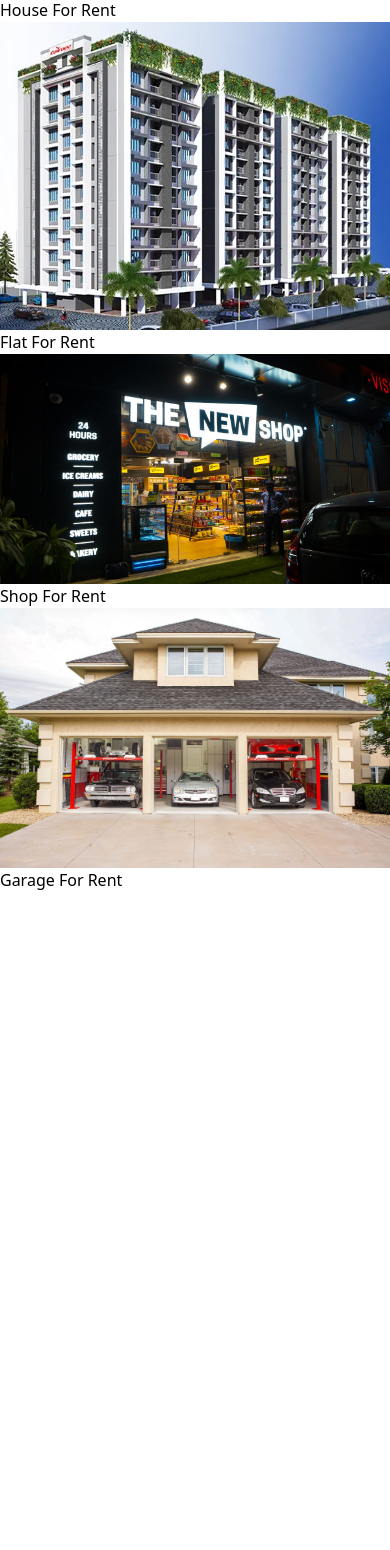
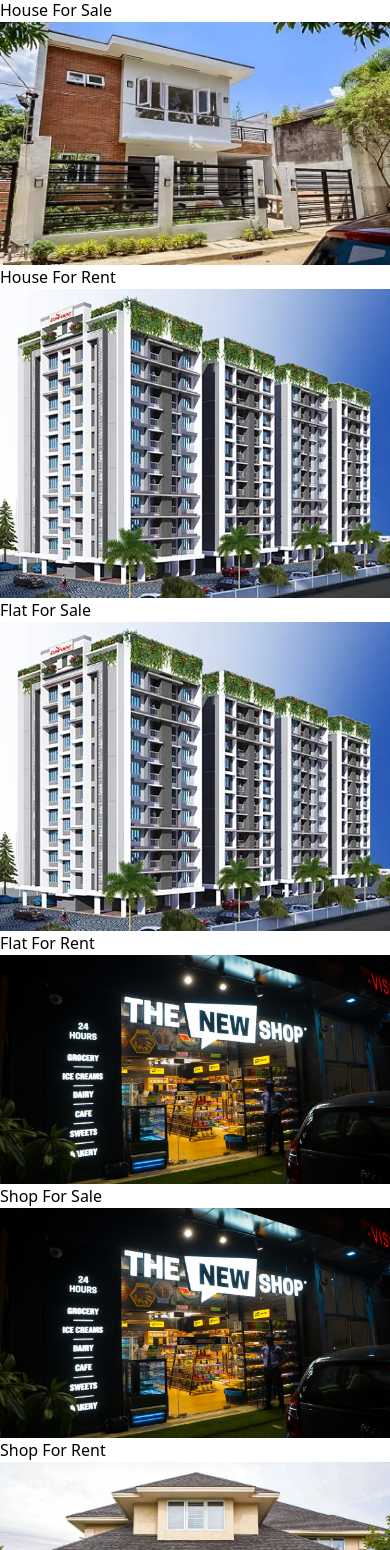
Before and after one commit to prince-kb/project, a React (Vite) app: page / in a window 390 px wide. Shown: the part 450-2000 px from the top of the page. Before the commit the page ends 1342 px from the top, so only its background shows below. Built offline with nearby package versions, Linux system fonts and the light colour scheme.

Commit message:
upadted home.jsx

```diff
--- a/src/components/Home.jsx
+++ b/src/components/Home.jsx
@@ -1,31 +1,52 @@
 import house from '../../public/assets/house/house10.jpg'
 import flat from '../../public/assets/flate/flat.jpg'
 import shop from '../../public/assets/shop/Store.jpg'
-import garage from '../../public/assets/garage.jpg'
+import garage from '../../public/assets/Garage/garage.jpg'
 
 const Home = () => {
   return (
     <div className='w-full'>
-
       <div className='flex flex-col md:flex-row justify-around my-10 px-4 md:px-0'>
-            <div className="h-[40vh] md:h-[40vh] w-full md:w-[28vw] rounded-xl shadow-md shadow-black mb-4 md:mb-0 hover:scale-105 hover:-translate-y-2 transition-all">
-                <img src={house} className='w-full md:w-[28vw] h-[35vh] rounded-t-xl' alt="House" />
-                <h1 className="text-center text-gray-800 font-bold text-xl italic relative top-[-5px] mt-2">House For Rent</h1>
+        <div className="h-[40vh] md:h-[40vh] w-full md:w-[28vw] rounded-xl shadow-md shadow-black mb-4 md:mb-0 transition-all delay-300 duration-200 ease-out hover:scale-105 hover:-translate-y-2 cursor-pointer border-2 border-[#4a4a4a]">
+          <img src={house} className='w-35vh md:w-[28vw] h-[35vh] rounded-t-xl' alt="House" />
+          <h1 className="text-center text-gray-800 font-semibold text-2xl italic relative top-[-5px] mt-2 shadow-sm">House For Sale</h1>
         </div>
-            <div className="h-[40vh] w-full md:w-[28vw] rounded-xl mb-4 md:mb-0 shadow-md shadow-black hover:scale-105 hover:-translate-y-2 transition-all">
-            <img src={flat} className='w-full md:w-[28vw] h-[35vh] rounded-t-xl' alt="Flat" />
-            <h1 className="text-center text-gray-800 font-bold text-xl italic relative top-[-5px] mt-2">Flat For Rent</h1>
+        <div className="h-[40vh] w-full md:w-[28vw] rounded-xl mb-4 md:mb-0 shadow-md shadow-black transition-all delay-300 duration-200 ease-out hover:scale-105 hover:-translate-y-2 cursor-pointer">
+          <img src={house} className='w-full md:w-[28vw] h-[35vh] rounded-t-xl' alt="Flat" />
+          <h1 className="text-center text-gray-800 font-semibold text-2xl italic relative top-[-5px] mt-2 shadow-sm">House For Rent</h1>
         </div>
       </div>
 
       <div className='flex flex-col md:flex-row justify-around my-10 px-4 md:px-0'>
-            <div className="h-[40vh] w-full md:w-[28vw] rounded-xl mb-4 md:mb-0 shadow-md shadow-black hover:scale-105 hover:-translate-y-2 transition-all">
+        <div className="h-[40vh] md:h-[40vh] w-full md:w-[28vw] rounded-xl shadow-md shadow-black mb-4 md:mb-0 transition-all delay-300 duration-200 ease-out hover:scale-105 hover:-translate-y-2 cursor-pointer">
+          <img src={flat} className='w-full md:w-[28vw] h-[35vh] rounded-t-xl' alt="House" />
+          <h1 className="text-center text-gray-800 font-semibold text-2xl italic relative top-[-5px] mt-2 shadow-sm">Flat For Sale</h1>
+        </div>
+        <div className="h-[40vh] w-full md:w-[28vw] rounded-xl mb-4 md:mb-0 shadow-md shadow-black transition-all delay-300 duration-200 ease-out hover:scale-105 hover:-translate-y-2 cursor-pointer">
+          <img src={flat} className='w-full md:w-[28vw] h-[35vh] rounded-t-xl' alt="Flat" />
+          <h1 className="text-center text-gray-800 font-semibold text-2xl italic relative top-[-5px] mt-2 shadow-sm">Flat For Rent</h1>
+        </div>
+      </div>
+
+      <div className='flex flex-col md:flex-row justify-around my-10 px-4 md:px-0'>
+        <div className="h-[40vh] w-full md:w-[28vw] rounded-xl mb-4 md:mb-0 shadow-md shadow-black transition-all delay-300 duration-200 ease-out hover:scale-105 hover:-translate-y-2 cursor-pointer">
           <img src={shop} className='w-full md:w-[28vw] h-[35vh] rounded-t-xl' alt="Shop" />
-            <h1 className="text-center text-gray-800 font-bold text-xl italic relative top-[-5px] mt-2">Shop For Rent</h1>
+          <h1 className="text-center text-gray-800 font-semibold text-2xl italic relative top-[-5px] mt-2 shadow-sm">Shop For Sale</h1>
         </div>
-            <div className="h-[40vh] w-full md:w-[28vw] rounded-xl shadow-md shadow-black hover:scale-105 hover:-translate-y-2 transition-all">
-            <img src={garage} className='w-full md:w-[28vw] h-[35vh] rounded-t-xl' alt="Garage" />
-            <h1 className="text-center text-gray-800 font-bold text-xl italic relative top-[-5px] mt-2">Garage For Rent</h1>
+        <div className="h-[40vh] w-full md:w-[28vw] rounded-xl shadow-md shadow-black transition-all delay-300 duration-200 ease-out hover:scale-105 hover:-translate-y-2 cursor-pointer">
+          <img src={shop} className='w-full md:w-[28vw] h-[35vh] rounded-t-xl' alt="Garage" />
+          <h1 className="text-center text-gray-800 font-semibold text-2xl italic relative top-[-5px] mt-2 shadow-sm">Shop For Rent</h1>
+        </div>
+      </div>
+
+      <div className='flex flex-col md:flex-row justify-around my-10 px-4 md:px-0'>
+        <div className="h-[40vh] md:h-[40vh] w-full md:w-[28vw] rounded-xl shadow-md shadow-black mb-4 md:mb-0 transition-all delay-300 duration-200 ease-out hover:scale-105 hover:-translate-y-2 cursor-pointer">
+          <img src={garage} className='w-full md:w-[28vw] h-[35vh] rounded-t-xl' alt="House" />
+          <h1 className="text-center text-gray-800 font-semibold text-2xl italic relative top-[-5px] mt-2 shadow-sm">Garage For Sale</h1>
+        </div>
+        <div className="h-[40vh] w-full md:w-[28vw] rounded-xl mb-4 md:mb-0 shadow-md shadow-black transition-all delay-300 duration-200 ease-out hover:scale-105 hover:-translate-y-2 cursor-pointer">
+          <img src={garage} className='w-full md:w-[28vw] h-[35vh] rounded-t-xl' alt="Flat" />
+          <h1 className="text-center text-gray-800 font-semibold text-2xl italic relative top-[-5px] mt-2 shadow-sm">Garage For Rent</h1>
         </div>
       </div>
     </div>
```
Also changed, not shown: public/assets/Garage/garage.jpg (renamed from public/assets/garage.jpg). Lines whose indentation alone changed are shown as unchanged.
